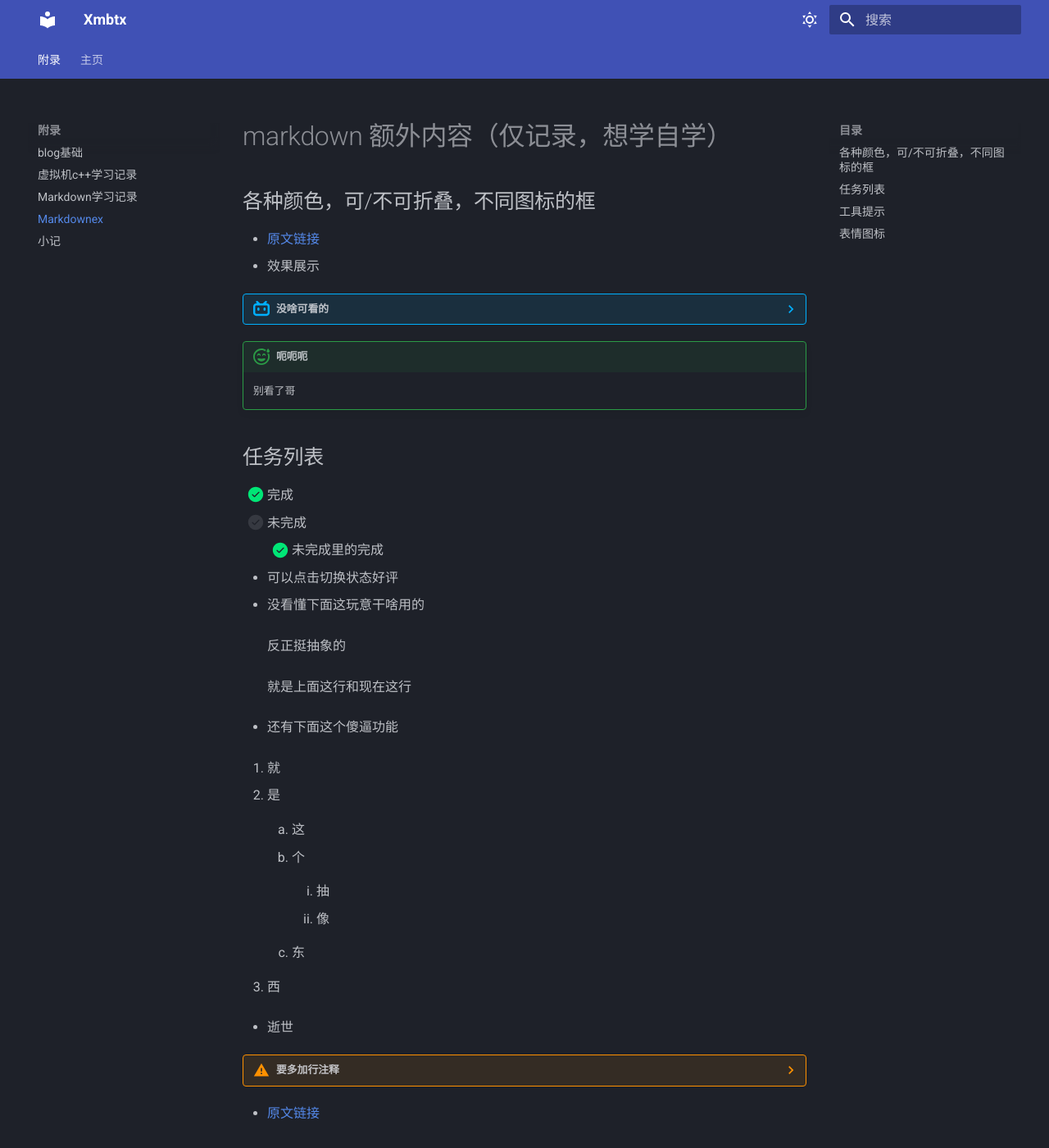
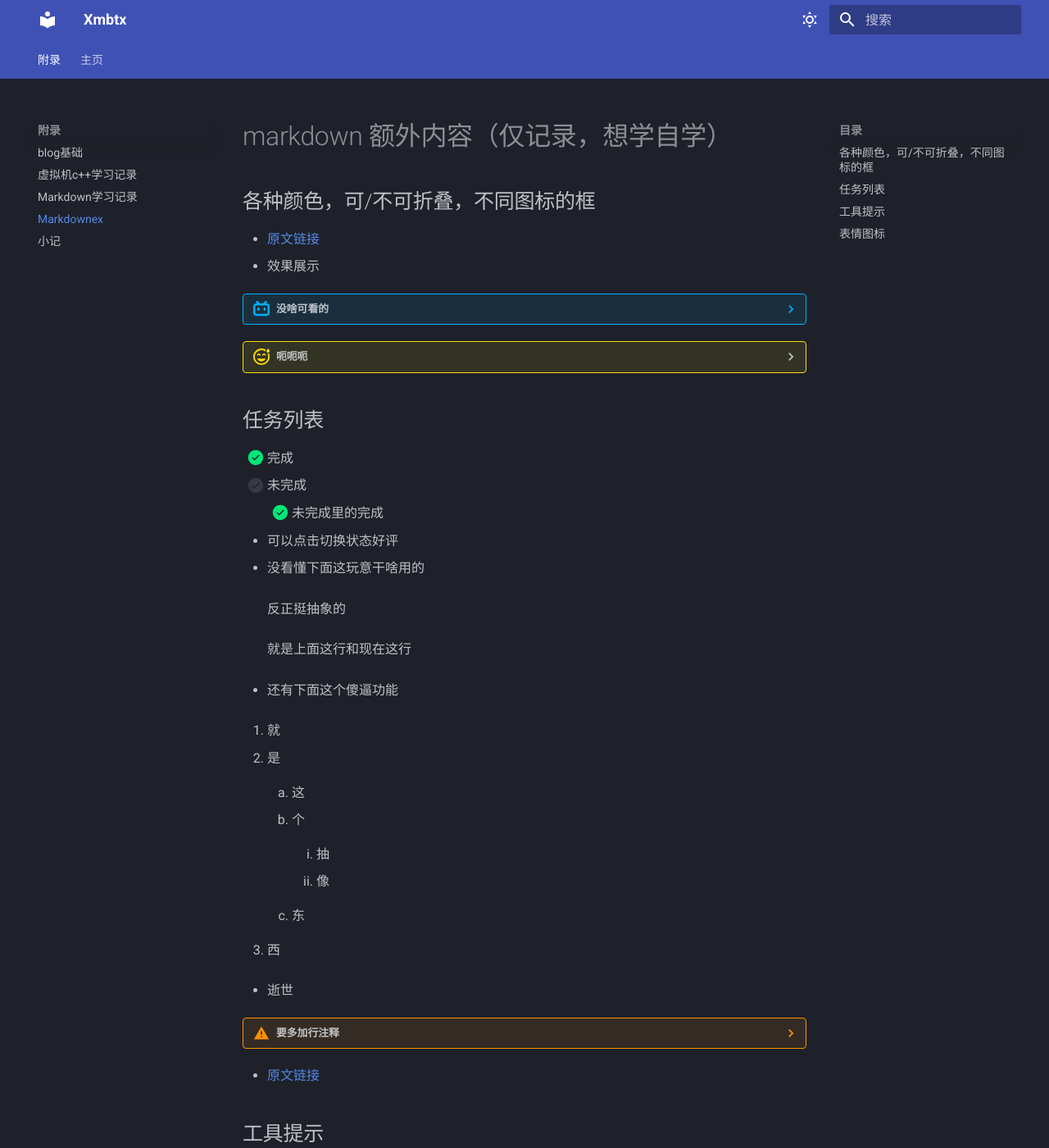
Before and after one commit to Xmbtx/xmbtx-blog, an MkDocs documentation site: the page built from docs/mkd/mkdex.md, in a window 1280 px wide and 1400 px high. Shown: the whole window at 82% size. Built offline with MkDocs 1.6.1 and Material for MkDocs 9.7.7, drawn with Linux system fonts in a browser that asks for light colours.

Commit message:
2023-11-20_18:20:07 update

```diff
--- a/docs/mkd/mkdex.md
+++ b/docs/mkd/mkdex.md
@@ -9,7 +9,7 @@
 
     你瞅啥
 
-!!! liuhan "呃呃呃"
+??? liuhan "呃呃呃"
 
     别看了哥
 
--- a/docs/stylesheets/extra.css
+++ b/docs/stylesheets/extra.css
@@ -3,15 +3,15 @@
 }
 .md-typeset .admonition.liuhan,
 .md-typeset details.liuhan {
-  border-color: rgb(43, 155, 70);
+  border-color: rgb(255, 219, 10);
 }
 .md-typeset .liuhan > .admonition-title,
 .md-typeset .liuhan > summary {
-  background-color: rgba(43, 155, 70, 0.1);
+  background-color: rgba(255, 219, 10, 0.1);
 }
 .md-typeset .liuhan > .admonition-title::before,
 .md-typeset .liuhan > summary::before {
-  background-color: rgb(43, 155, 70);
+  background-color: rgb(255, 219, 10);
   -webkit-mask-image: var(--md-admonition-icon--pied-piper);
           mask-image: var(--md-admonition-icon--pied-piper);
 }
```
